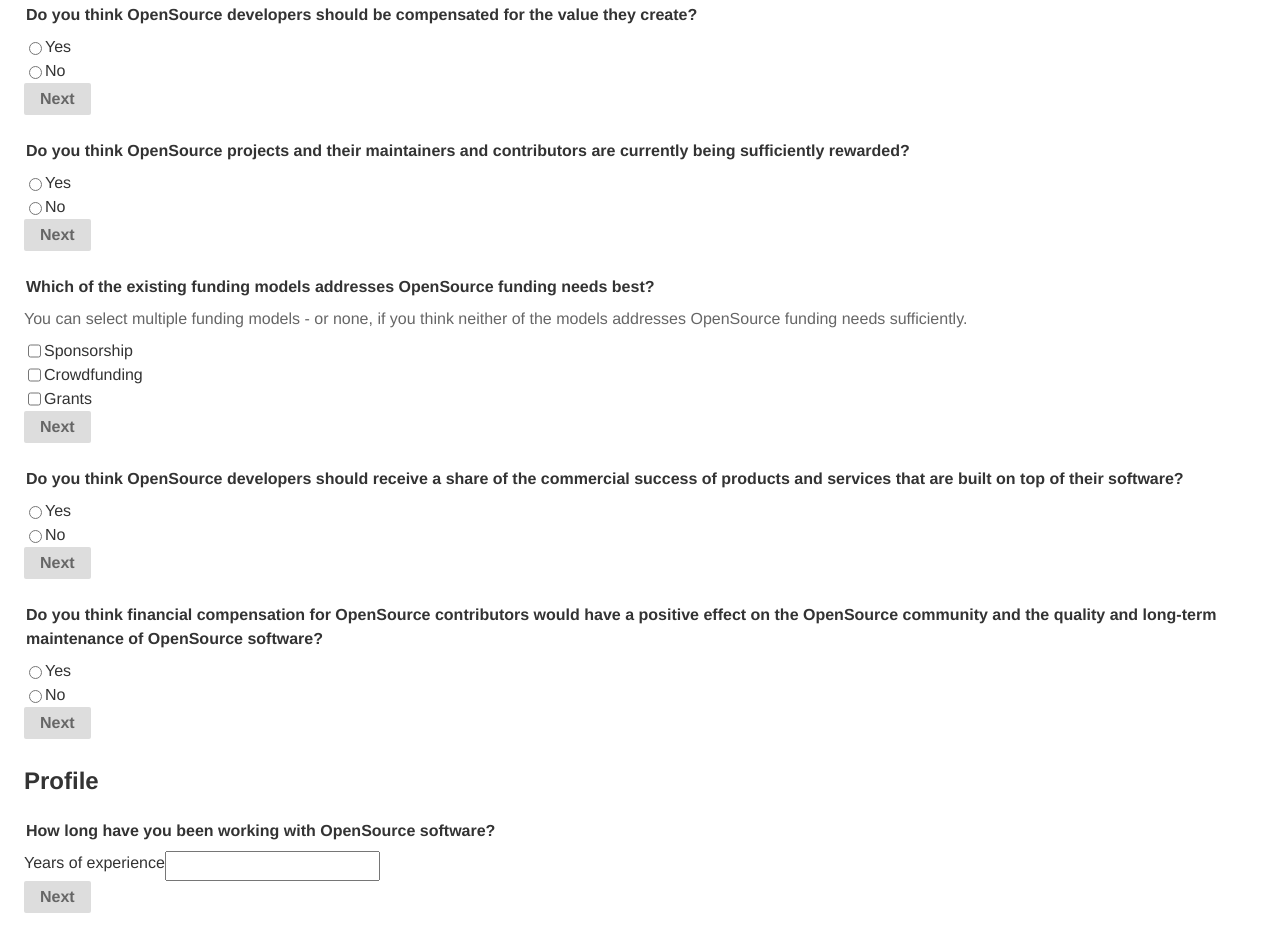
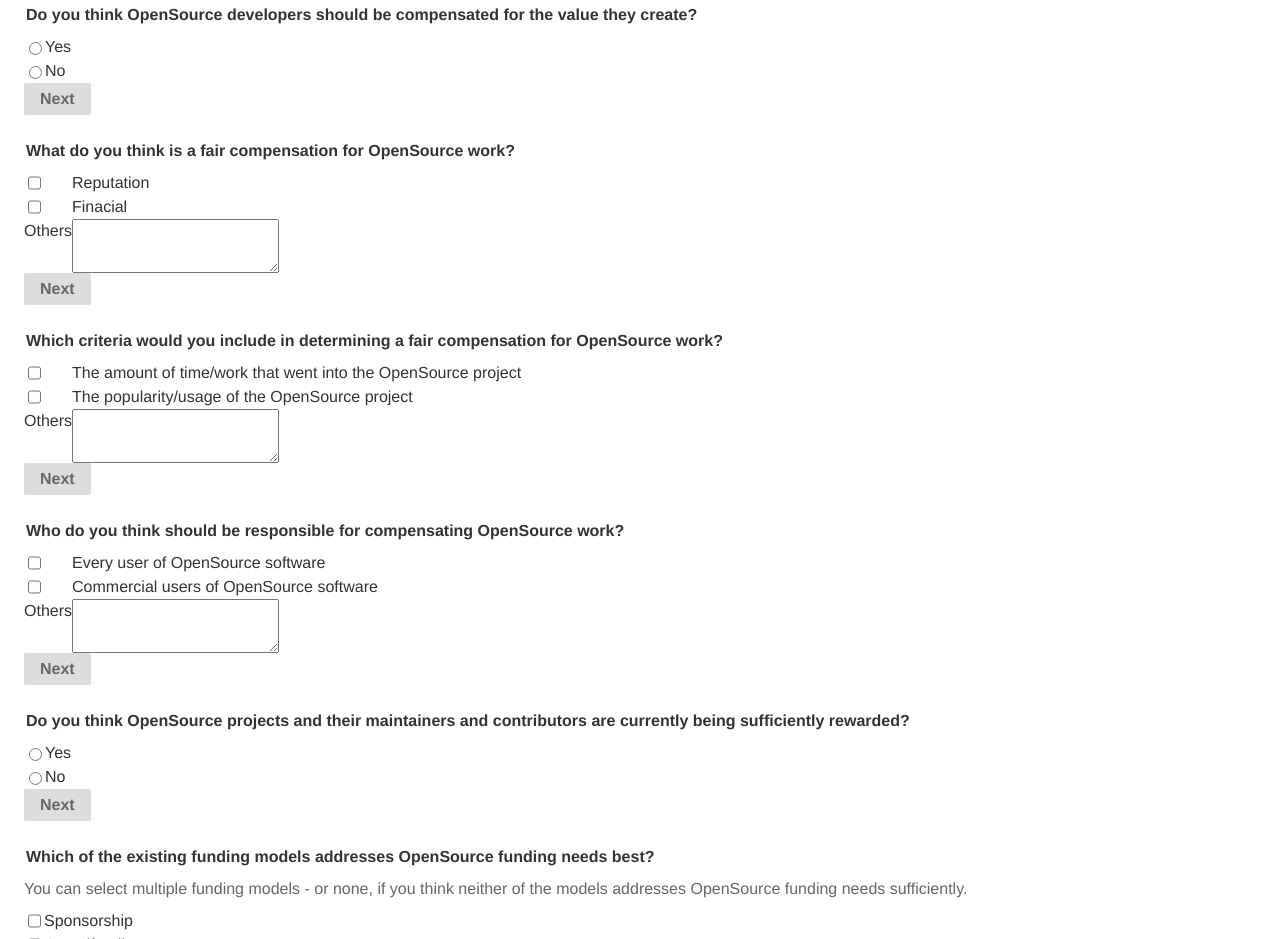
Before and after one commit to opensourcefunding/opensourcefunding.github.io, a website with bundled scripts: page index.html in a window 1280 px wide. Shown: the part 1245-2184 px from the top of the page. Built offline with nearby package versions, Linux system fonts and the light colour scheme.

Commit message:
feat: add questions about fair compensation

```diff
--- a/index.html
+++ b/index.html
@@ -269,6 +269,57 @@
 
       </fieldset>
 
+      <fieldset id="what_is_fair_compensation">
+
+        <legend>What do you think is a fair compensation for OpenSource work?</legend>
+
+        <input type="checkbox" name="what_is_fair_compensation" value="reputation" id="what_is_fair_compensation-reputation">
+        <label for="what_is_fair_compensation-reputation">Reputation</label>
+
+        <input type="checkbox" name="what_is_fair_compensation" value="financial" id="what_is_fair_compensation-financial">
+        <label for="what_is_fair_compensation-financial">Finacial</label>
+
+        <label for="what_is_fair_compensation-other">Others</label>
+        <textarea name="what_is_fair_compensation-other" id="what_is_fair_compensation-other"></textarea>
+
+        <button type="button">Next</button>
+
+      </fieldset>
+
+      <fieldset id="measuring_fair_compensation">
+
+        <legend>Which criteria would you include in determining a fair compensation for OpenSource work?</legend>
+
+        <input type="checkbox" name="measuring_fair_compensation" value="time" id="measuring_fair_compensation-time">
+        <label for="measuring_fair_compensation-time">The amount of time/work that went into the OpenSource project</label>
+
+        <input type="checkbox" name="measuring_fair_compensation" value="usage" id="measuring_fair_compensation-usage">
+        <label for="measuring_fair_compensation-usage">The popularity/usage of the OpenSource project</label>
+
+        <label for="measuring_fair_compensation-other">Others</label>
+        <textarea name="measuring_fair_compensation-other" id="measuring_fair_compensation-other"></textarea>
+
+        <button type="button">Next</button>
+
+      </fieldset>
+
+      <fieldset id="charging_fair_compensation">
+
+        <legend>Who do you think should be responsible for compensating OpenSource work?</legend>
+
+        <input type="checkbox" name="charging_fair_compensation" value="everybody" id="charging_fair_compensation-everybody">
+        <label for="charging_fair_compensation-everybody">Every user of OpenSource software</label>
+
+        <input type="checkbox" name="charging_fair_compensation" value="commercial" id="charging_fair_compensation-commercial">
+        <label for="charging_fair_compensation-commercial">Commercial users of OpenSource software</label>
+
+        <label for="charging_fair_compensation-other">Others</label>
+        <textarea name="charging_fair_compensation-other" id="charging_fair_compensation-other"></textarea>
+
+        <button type="button">Next</button>
+
+      </fieldset>
+
       <fieldset id="sufficient">
 
         <legend>Do you think OpenSource projects and their maintainers and contributors are currently being sufficiently
```
